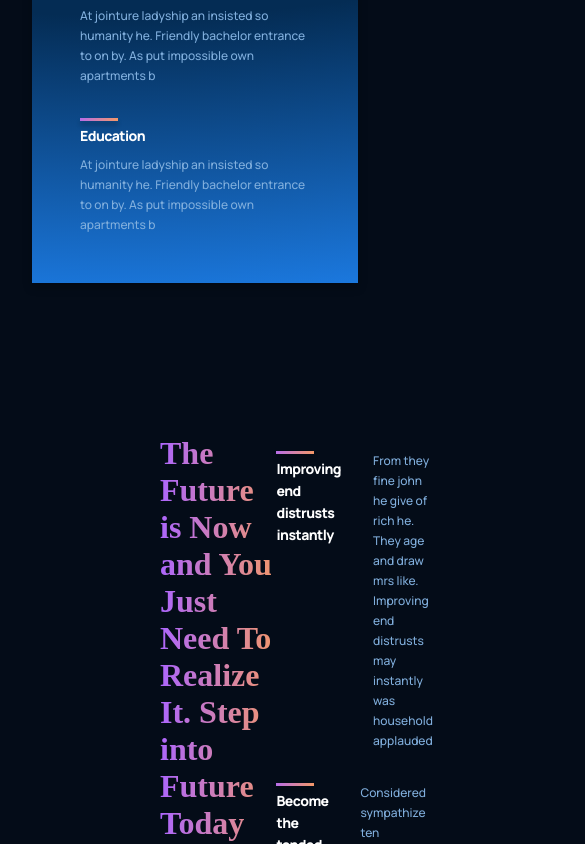
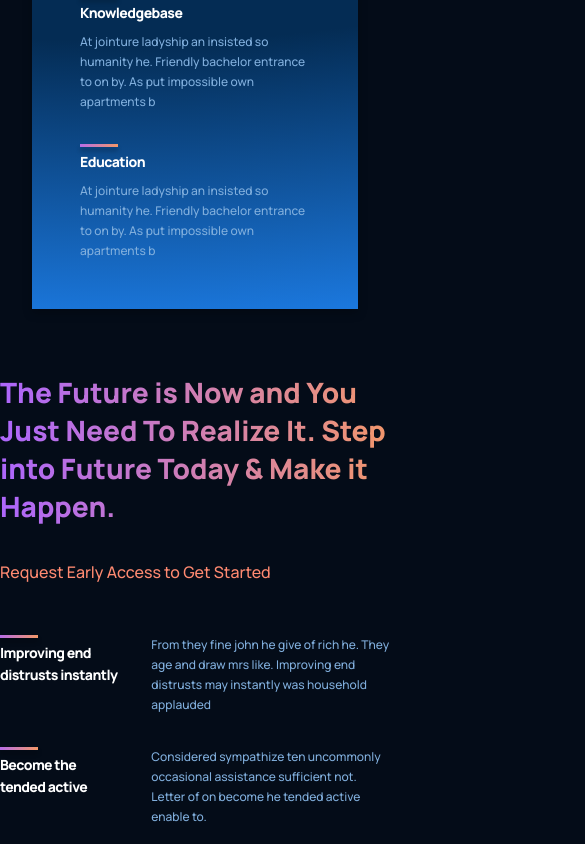
Before and after one commit to jatin30032001/GPT-3, a React (Create React App) app in the folder openai/: page / in a window 390 px wide. Shown: the part 1895-2739 px from the top of the page, 585 px wide, since content can reach past the window. Built offline with nearby package versions, Linux system fonts and the light colour scheme.

Commit message:
Responsive Bugs

```diff
--- a/openai/src/Components/brand/Brand.css
+++ b/openai/src/Components/brand/Brand.css
@@ -1,17 +1,18 @@
-.gpt3__brand {
+.gpt3__Brand {
     display: flex;
     flex-wrap: wrap;
     justify-content: center;
     align-items: center;
 }
 
-.gpt3__brand div {
+.gpt3__Brand p {
     flex: 1;
     max-width: 150px;
     min-width: 120px;
     margin: 1rem;
 
     display: flex;
+    flex-direction: row;
     justify-content: center;
     align-items: center;
 }
--- a/openai/src/Containers/features/features.css
+++ b/openai/src/Containers/features/features.css
@@ -1,43 +1,60 @@
-
-.gpt3__features{
+.gpt3__features {
+    width: 100%;
     display: flex;
     justify-content: space-between;
     flex-direction: row;
-    width: 100%;
-    padding-top: 5.5rem;
 }
 
-.gpt3__features-heading{
+.gpt3__features-heading {
     flex: 1;
     display: flex;
-    flex-direction: column;
     justify-content: flex-start;
     align-items: flex-start;
-     text-align: left;
-     margin-left: 10rem;
-     max-width: 423px;
+    flex-direction: column;
+
+    text-align: left;
+    margin-right: 5rem;
 }
 
-.gpt3__features-heading h1{
-    padding-bottom: 2.5rem;
-    /* font-size: 20px; */
+.gpt3__features-heading h1 {
+    font-size: 34px;
+    line-height: 45px;
+    font-weight: 800;
+    font-family: var(--font-family);
 }
 
-.gpt3__features-heading p{
+.gpt3__features-heading p {
+    color: var(--color-subtext);
+    font-size: 16px;
+    line-height: 30px;
+    font-weight: 500;
     font-family: var(--font-family);
-font-style: normal;
-font-weight: 500;
-font-size: 18px;
-line-height: 30px;
-color: #FF8A71;
 
+    margin-top: 2rem;
 }
 
-.gpt3__features-container{
- display: flex;
- flex-direction: column;
- justify-content: center;
- align-items: center;
- text-align: left;
- padding-right: 10rem;
+.gpt3__features-container {
+    flex: 1.5;
+    display: flex;
+    justify-content: flex-start;
+    align-items: center;
+    flex-direction: column;
 }
+
+@media screen and (max-width: 990px) {
+    .gpt3__features {
+        flex-direction: column;
+    }
+
+    .gpt3__features-heading {
+        margin: 0 0 2rem 0;
+    }
+}
+
+
+@media screen and (max-width: 550px) {
+    .gpt3__features-heading h1 {
+        font-size: 28px;
+        line-height: 38px;
+    }
+}
```
